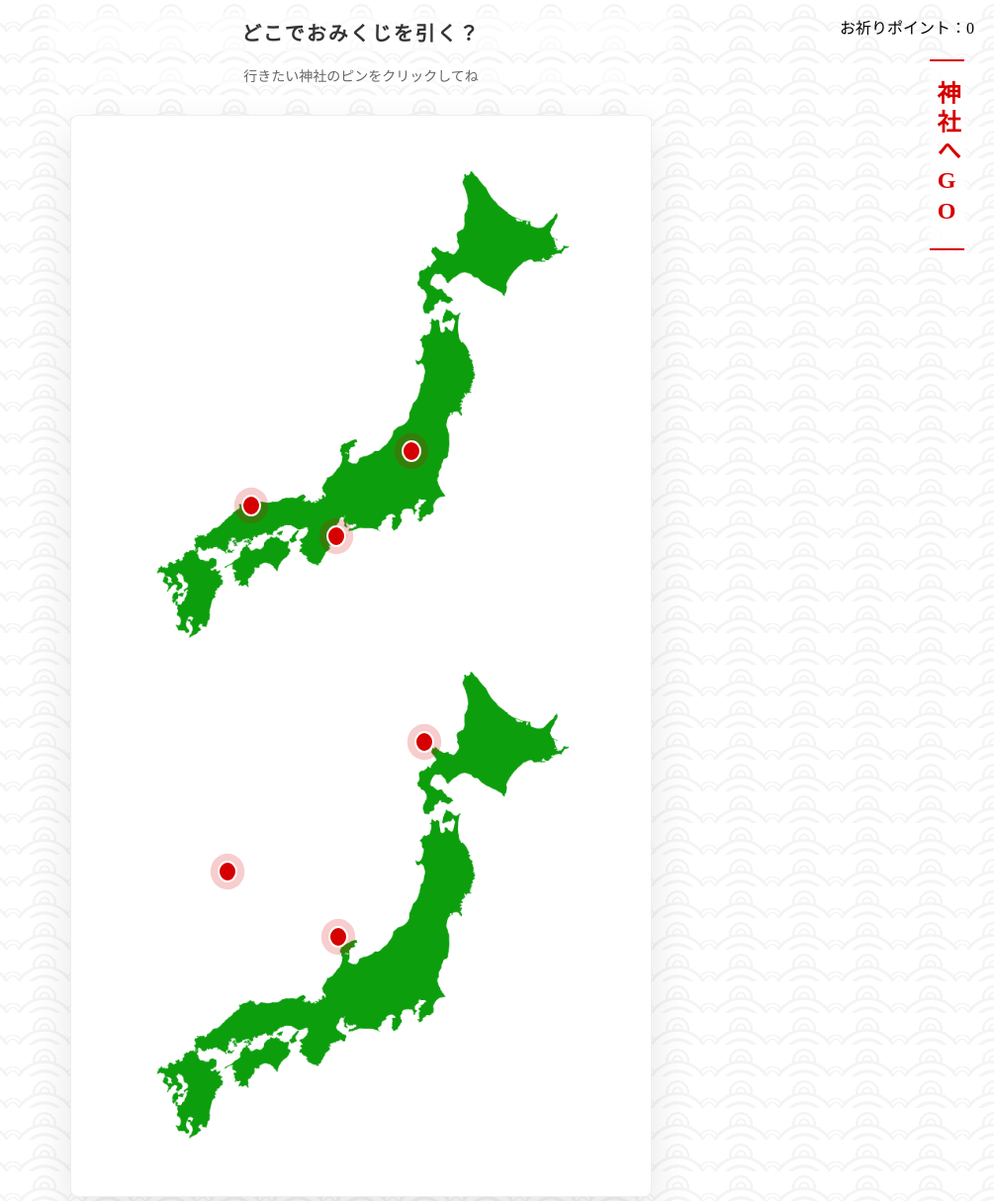
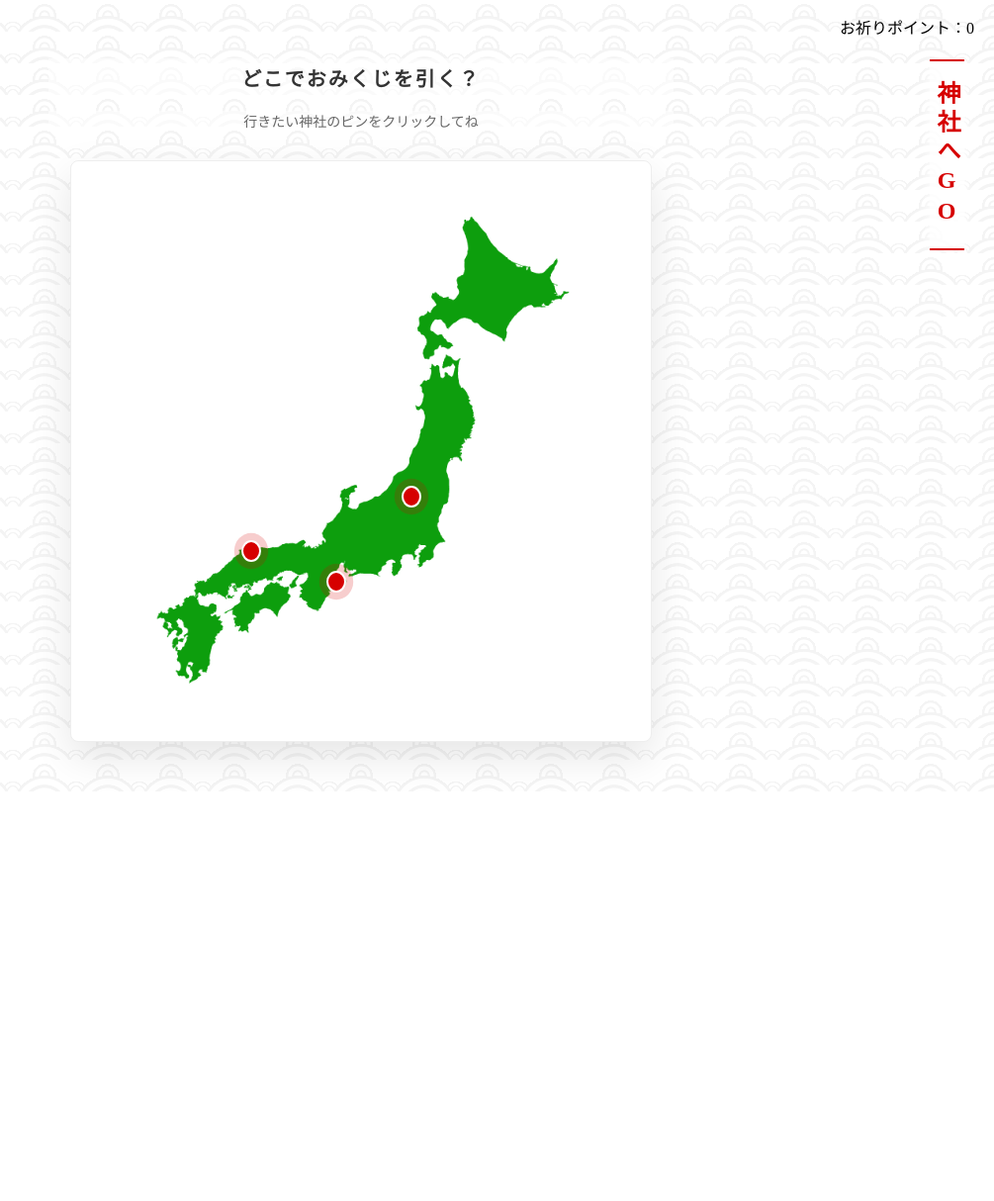
Before and after one commit to OOP2-2025-final-G04/JinjaheGo, a Flask app: page / in a window 1280 px wide. Shown: the whole page at 99% size, without its empty margins (275-1280 px from the left). After the commit the page ends 793 px from the top, so only its background shows below. Run offline with Flask 3, Linux system fonts and the light colour scheme.

Commit message:
微調整しました

```diff
--- a/templates/index.html
+++ b/templates/index.html
@@ -49,33 +49,18 @@
                 <img src="{{ url_for('static', filename='images/japan_map.png') }}" alt="日本地図" class="map-image"
                     style="width: 100%; display: block;">
 
-                <a href="/shrine/izumo" class="pin" style="top: 70%; left: 28%;">
+                <a href="/choose?jinja=izumo" class="pin" style="top: 70%; left: 28%;">
                     <span class="pin-text">出雲大社</span>
                 </a>
 
-                <a href="/shrine/nikko" class="pin" style="top: 59%; left: 60%;">
+                <a href="/choose?jinja=nikko" class="pin" style="top: 59%; left: 60%;">
                     <span class="pin-text">日光東照宮</span>
                 </a>
 
-                <a href="/shrine/ise" class="pin" style="top: 76%; left: 45%;">
+                <a href="/choose?jinja=ise" class="pin" style="top: 76%; left: 45%;">
                     <span class="pin-text">伊勢神宮</span>
                 </a>
             </div>
-            <img src="{{ url_for('static', filename='images/japan_map.png') }}" alt="日本地図" class="map-image">
-
-            <a href="/choose?jinja=izumo" class="pin" style="top: 70%; left: 27%;">
-                <span class="pin-text">出雲大社</span>
-            </a>
-
-            <a href="/choose?jinja=nikko" class="pin" style="top: 58%; left: 61%;">
-                <span class="pin-text">日光東照宮</span>
-            </a>
-
-            <a href="/choose?jinja=ise" class="pin" style="top: 76%; left: 46%;">
-                <span class="pin-text">伊勢神宮</span>
-            </a>
-        </div>
-    </div>
 
 </body>
 
```
Also changed, not shown: templates/result.html (deleted, +0 -21 lines).
